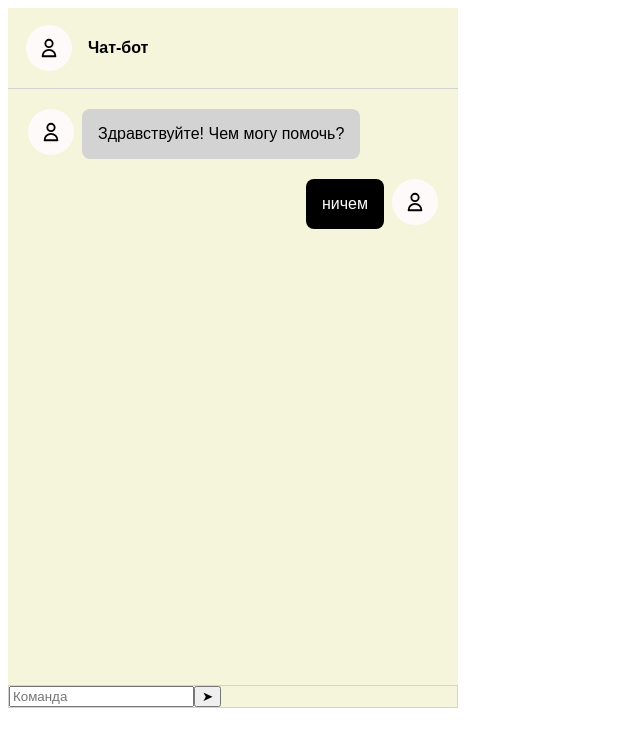
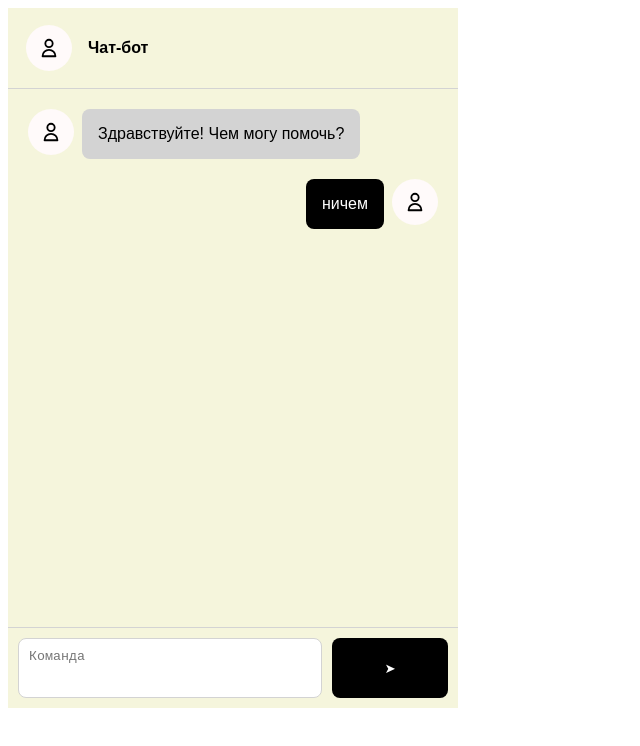
Before and after one commit to sergimax/rt-labs-test-chat-bot, an Angular app: page / in a window 1280 px wide. Shown: the top 746 px of the page, without its empty margins (0-640 px from the left). Built offline with nearby package versions, Linux system fonts and the light colour scheme.

Commit message:
feat(app): use chat-input component

```diff
--- a/src/app/app.component.html
+++ b/src/app/app.component.html
@@ -12,9 +12,6 @@
     <app-message [messageText]="messagesData.commands[0].response" [isMessageFromBot]="true"></app-message>
     <app-message messageText="ничем" [isMessageFromBot]="false"></app-message>
   </div>
-  <div class="command-block">
-    <input type="text" data-test-id="chat-input" placeholder="Команда" />
-    <button data-test-id="send-button">➤</button>
-  </div>
+  <app-chat-input></app-chat-input>
 </main>
 <router-outlet />
--- a/src/app/app.component.ts
+++ b/src/app/app.component.ts
@@ -3,6 +3,7 @@ import { RouterOutlet } from '@angular/router';
 import {AvatarComponent} from "./avatar/avatar.component"
 import {MessageComponent} from "./message/message.component"
 import {HeaderComponent} from "./header/header.component"
+import {ChatInputComponent} from "./chat-input/chat-input.component";
 import * as data from '../messages.mock.json';
 
 interface ICommands {
@@ -17,7 +18,7 @@ interface ICommands {
 @Component({
   selector: 'app-root',
   standalone: true,
-  imports: [RouterOutlet, AvatarComponent, MessageComponent, HeaderComponent],
+  imports: [RouterOutlet, AvatarComponent, MessageComponent, HeaderComponent, ChatInputComponent],
   templateUrl: './app.component.html',
   styleUrl: './app.component.scss',
 })
```
